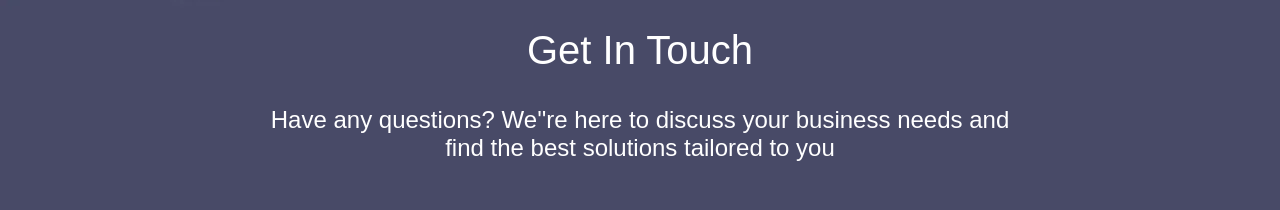
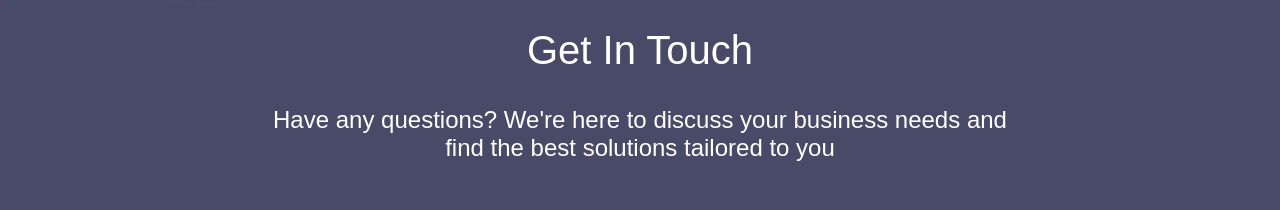
Before and after one commit to Jaywinebrenner/cloud-theme, a Next.js app: page / in a window 1280 px wide. Shown: the part 1391-1601 px from the top of the page. Built offline with nearby package versions, Linux system fonts and the light colour scheme.

Commit message:
remove escape code due to linter updates

```diff
--- a/app/components/Cta.js
+++ b/app/components/Cta.js
@@ -11,7 +11,7 @@ const Cta = () => {
 
             <div class="content">
                     <h2>Get In Touch</h2>
-                    <h3 class="subtitle">Have any questions? We&apos;'re here to discuss your business needs and find the best solutions tailored to you</h3>
+                    <h3 class="subtitle">Have any questions? We're here to discuss your business needs and find the best solutions tailored to you</h3>
 
                     <a href="/" class="button">Learn More</a>
 
--- a/app/components/info-cards.js
+++ b/app/components/info-cards.js
@@ -46,7 +46,7 @@ const InfoCards = () => {
 
             <div class="title-wrapper">
                 <h2>What We Do</h2>
-                <p>In today&apos;'s digital age, having an online presence is crucial for any business to reach a wider audience. We can help you do just that!</p>
+                <p>In today's digital age, having an online presence is crucial for any business to reach a wider audience. We can help you do just that!</p>
             </div>
             <i class="fa fa-camera"></i>
 
```
